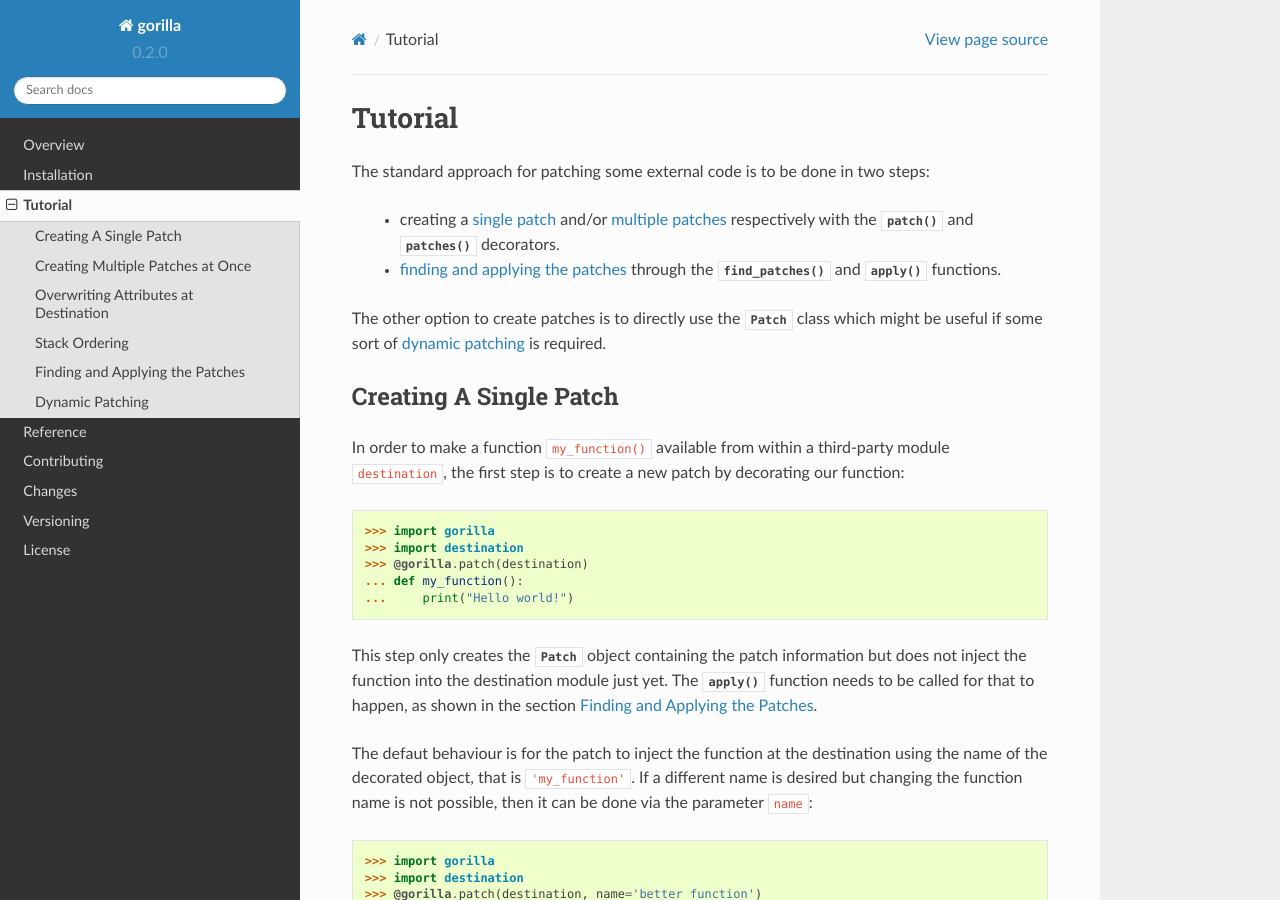
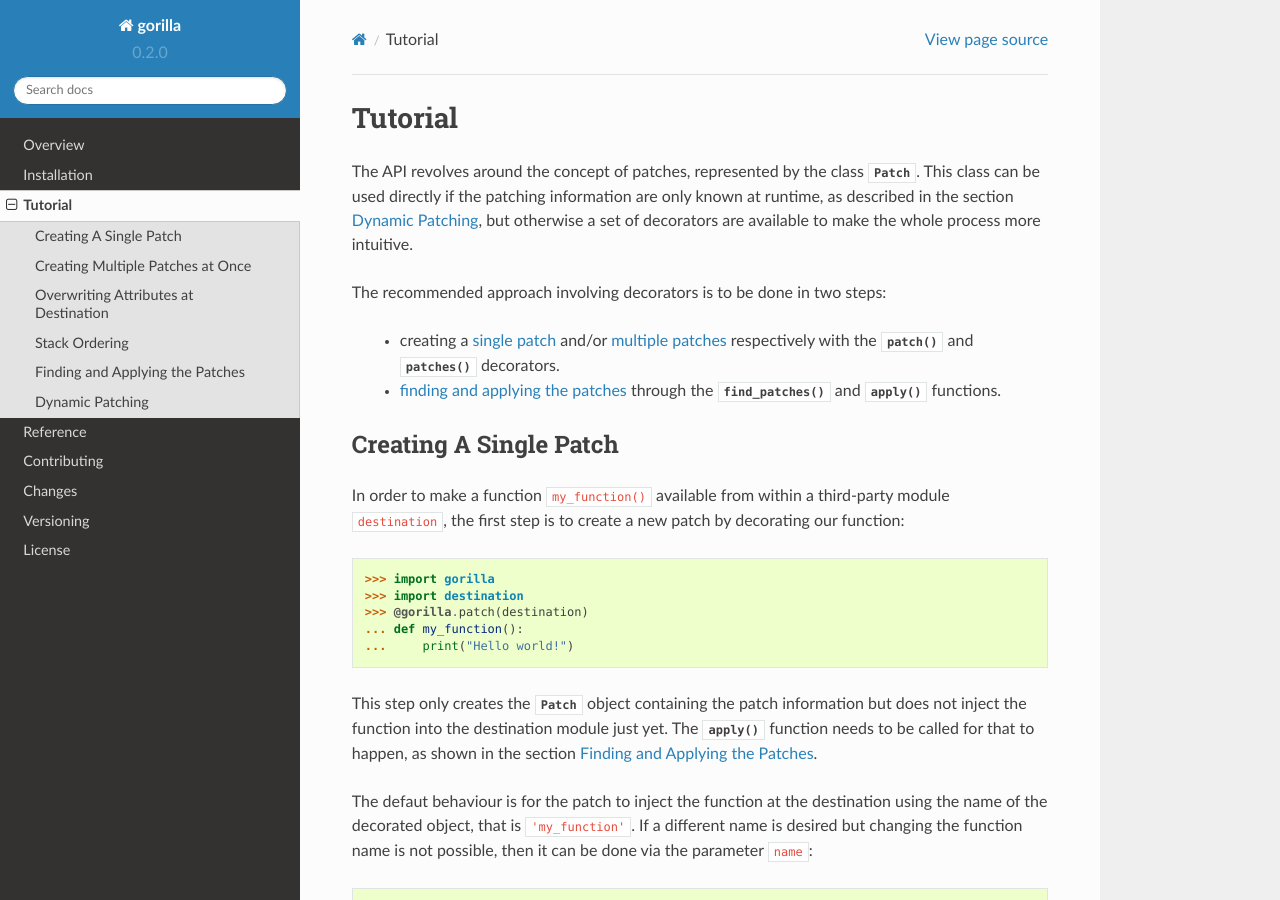
Before and after one commit to christophercrouzet/gorilla, a Sphinx documentation site: the page built from doc/tutorial.rst, in a window 1280 px wide and 900 px high. Built offline with Sphinx 7.4.7 and the Read the Docs theme 2.0.0, drawn with Linux system fonts in a browser that asks for light colours; cross-references to code outside the pages are shown as plain code.

Commit message:
Reword the tutorial's introduction

```diff
--- a/doc/tutorial.rst
+++ b/doc/tutorial.rst
@@ -5,18 +5,19 @@
 Tutorial
 ========
 
-The standard approach for patching some external code is to be done in two
-steps:
+The API revolves around the concept of patches, represented by the class
+:class:`Patch`. This class can be used directly if the patching information are
+only known at runtime, as described in the section :ref:`dynamic_patching`, but
+otherwise a set of decorators are available to make the whole process more
+intuitive.
+
+The recommended approach involving decorators is to be done in two steps:
 
    * creating a :ref:`single patch <creating_single_patch>` and/or
      :ref:`multiple patches <creating_multiple_patches>` respectively with the
      :func:`patch` and :func:`patches` decorators.
    * :ref:`finding and applying the patches <finding_and_applying_the_patches>`
      through the :func:`find_patches` and :func:`apply` functions.
-
-The other option to create patches is to directly use the :class:`Patch` class
-which might be useful if some sort of
-:ref:`dynamic patching <dynamic_patching>` is required.
 
 
 .. _creating_single_patch:
```
